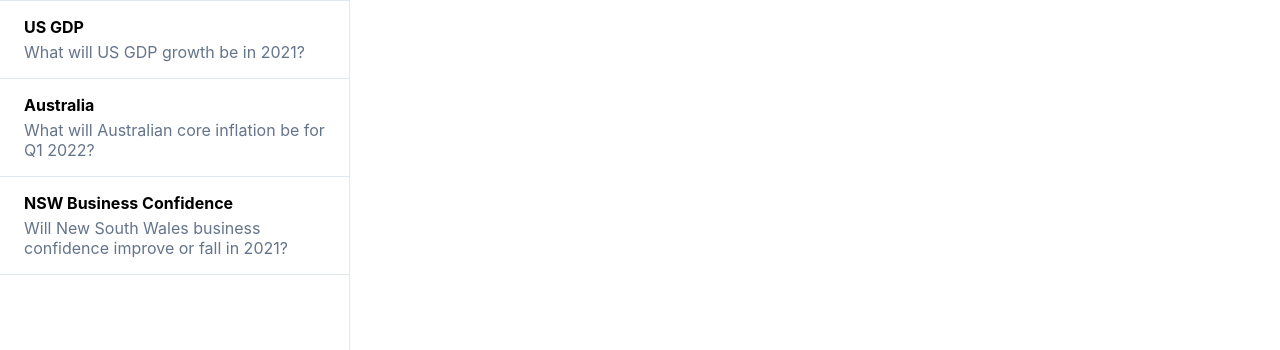
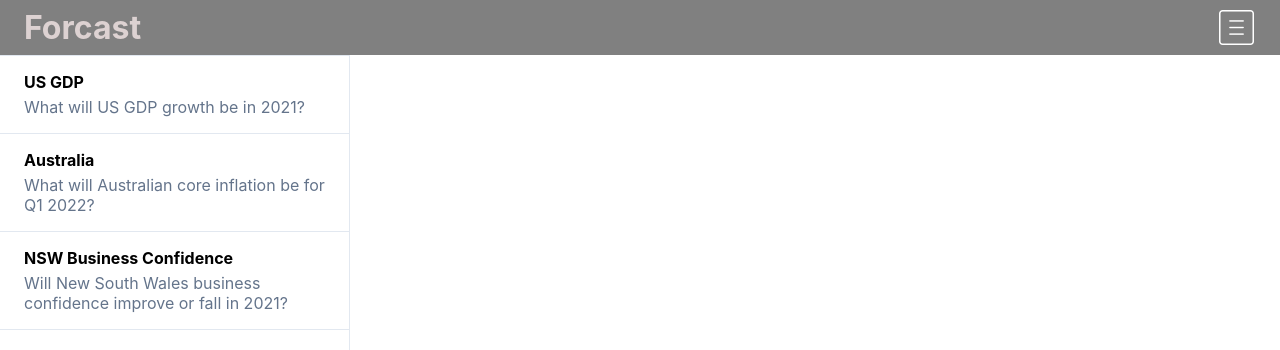
Before and after one commit to rajeshpanwar674/kepler, a React (Create React App) app: page / in a window 1280 px wide. Shown: the top 350 px of the page. Built offline with nearby package versions, Linux system fonts and the light colour scheme.

Commit message:
add header

```diff
--- a/src/List.css
+++ b/src/List.css
@@ -11,10 +11,32 @@ img{
 .wrapper{
 
   display: flex;
-  min-height: 100vh;
+  height:calc(100vh - 55px);
+
+
+
 
 }
 
+.headerMain{
+  width: 100%;
+  background-color: grey;
+  height: 55px;
+  padding: 0 1.6em 0 1.5em;
+  display: flex;
+  align-items: center;
+  justify-content: space-between;
+
+}
+
+.headerMain img{
+  width: 35px;
+}
+.headerMain h2{
+  font-size: 2em;
+  color: rgb(221, 210, 210);
+  margin: 0;
+}
 
 /* side list css */
 .listrow{
@@ -58,8 +80,7 @@ border-right: 1px solid #e2e8f0;
   display: flex;
 align-items: center;
 justify-content: center;
-height: 100VH;
-
+height:calc(100vh - 55px);
 }
 .detailcontainer{
 
@@ -123,7 +144,7 @@ box-shadow: 0 19px 38px rgba(0,0,0,0.30), 0 15px 12px rgba(0,0,0,0.22);
   max-width: 500px;
   margin: auto;
   padding: 1em;
-  font-size: 1.2em;
+  font-size: 1em;
   font-weight: 500;
 
 }
--- a/src/List.js
+++ b/src/List.js
@@ -1,6 +1,7 @@
 import React, { useState } from 'react';
 import { withStyles, Hidden, Icon, IconButton, Table, TableBody, TableCell, TableHead, TableRow } from '@material-ui/core';
 import ForcastDetail from './Detail';
+import menu from "./square.png";
 import './List.css'
 
 const ForcastList = () => {
@@ -36,7 +37,12 @@ const ForcastList = () => {
     const selectedForcast = forcasts[selectedItem];
 
     return (
+    <>
+     <div className="headerMain"><h2>Forcast</h2>
+     <img src={menu}/>
+     </div>
         <div className='wrapper'>
+
             <div className='listrow'>
 
                     <div className="lisWrap">
@@ -65,6 +71,8 @@ const ForcastList = () => {
             </div>}
             </div>
         </div>
+
+        </>
     );
 };
 
```
Also changed, not shown: src/square.png (added).
